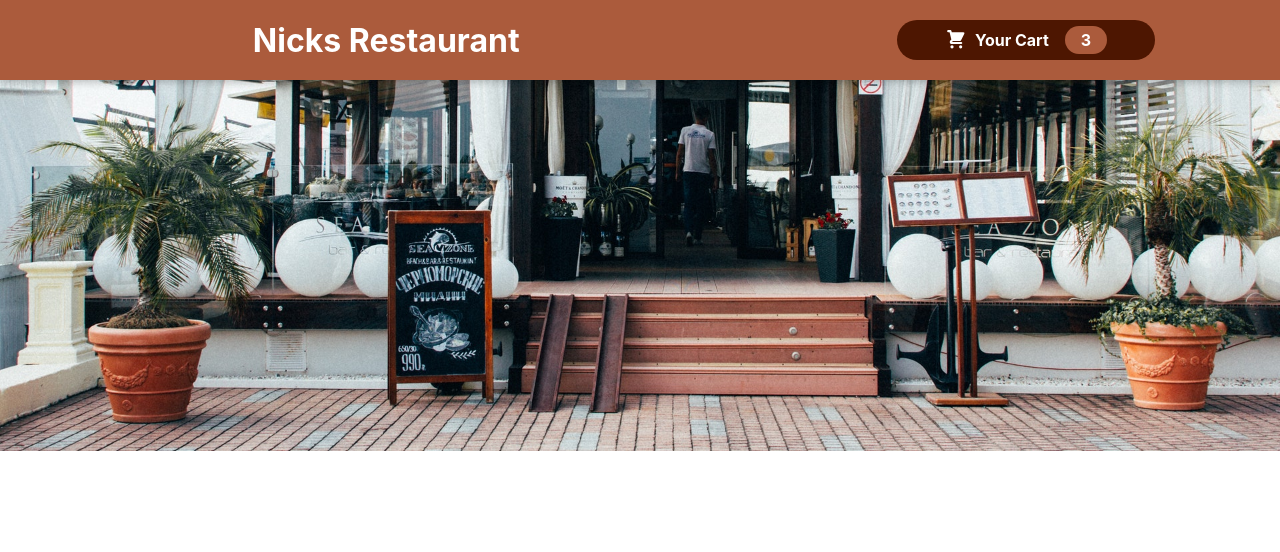
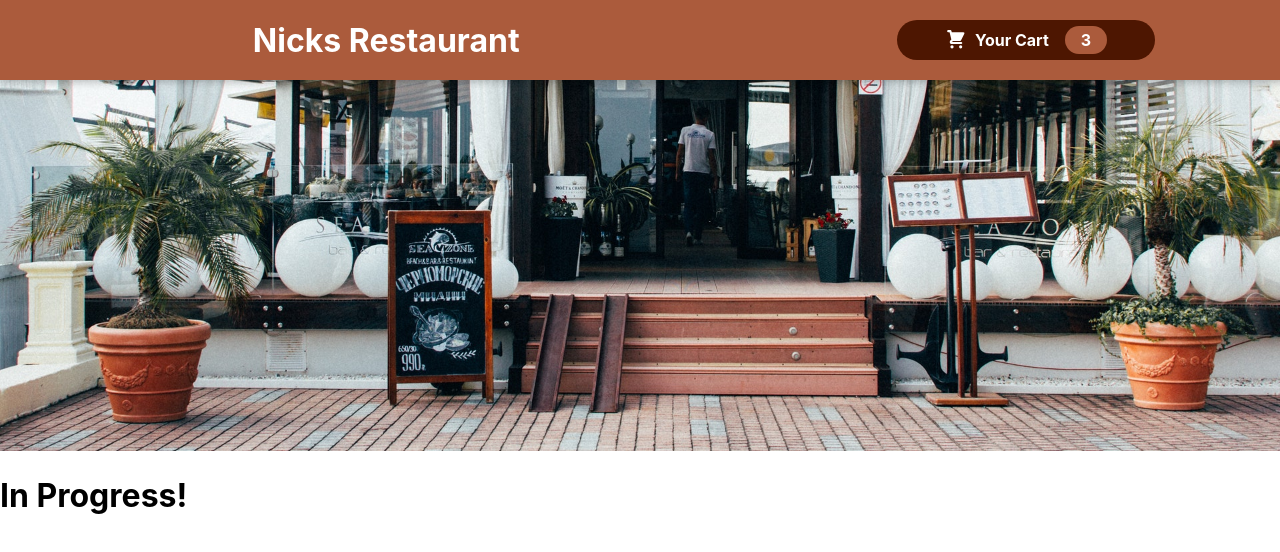
Before and after one commit to nicholas-kalpakis/restaurant, a React (Create React App) app: page / in a window 1280 px wide. Shown: the top 552 px of the page. Built offline with nearby package versions, Linux system fonts and the light colour scheme.

Commit message:
In progress text.

```diff
--- a/src/App.js
+++ b/src/App.js
@@ -5,6 +5,7 @@ function App() {
   return (
     <Fragment>
 		<Header></Header>
+		<h1>In Progress!</h1>
 	</Fragment>
   );
 }
```
